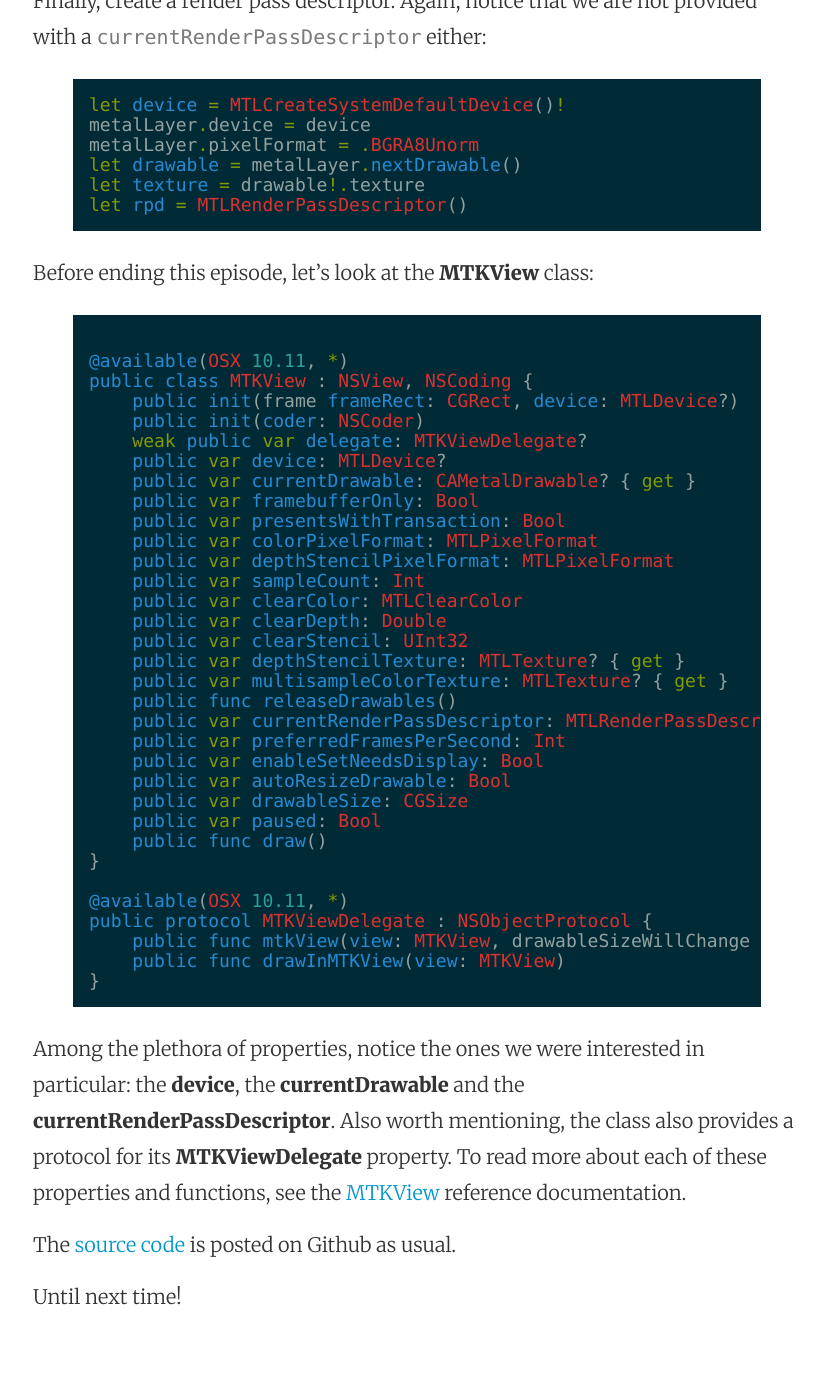
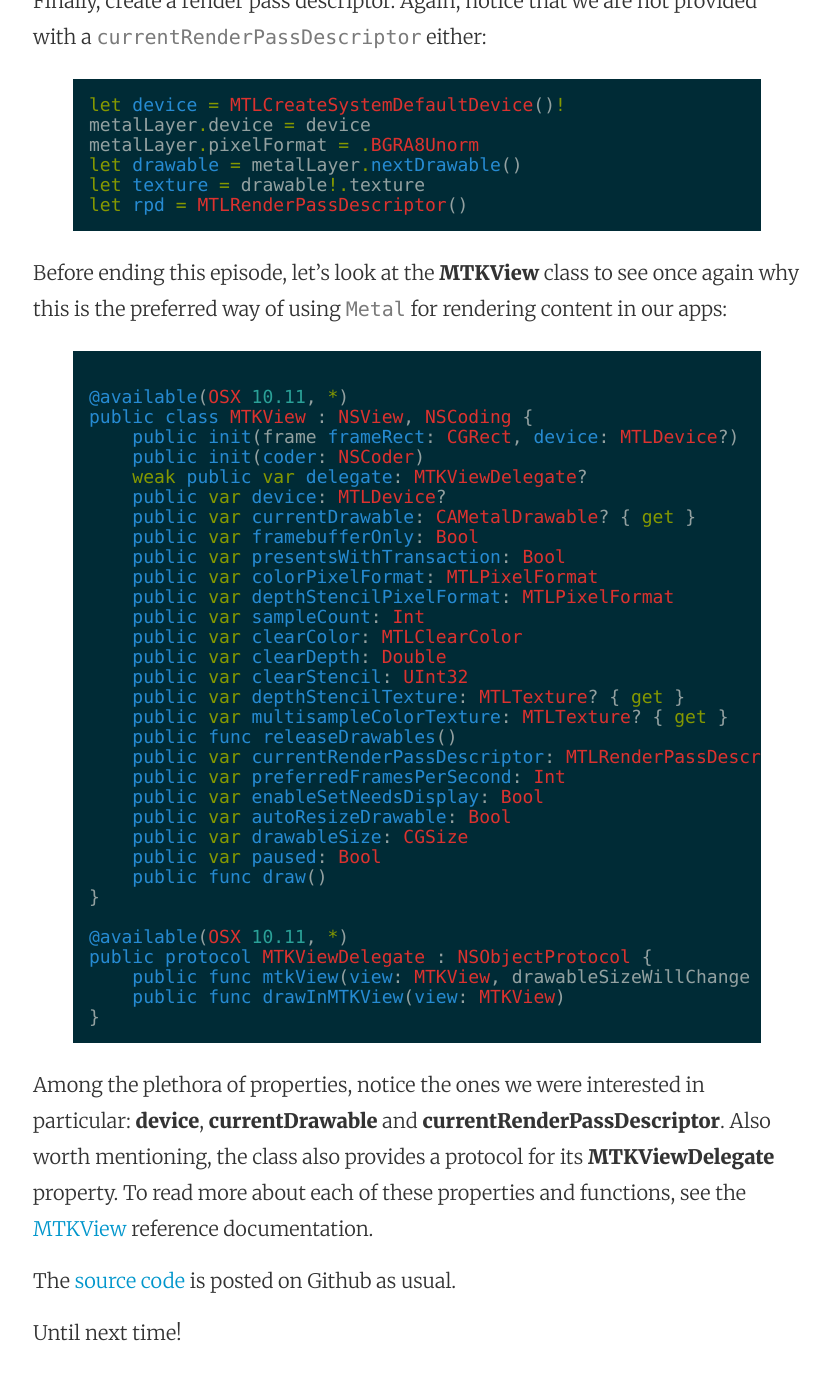
Before and after one commit to mhorga/mhorga.github.io, a Jekyll site: the page built from _posts/2016-02-15-using-metalkit-part-6.markdown, in a window 1280 px wide and 1400 px high, scrolled down 2412 px. Shown: the top 1380 px of the window, without its empty margins (223-1052 px from the left). Built offline with Jekyll 4.4.1, drawn with Linux system fonts in a browser that asks for light colours.

Commit message:
Post update: Using MetalKit part 6

```diff
--- a/_posts/2016-02-15-using-metalkit-part-6.markdown
+++ b/_posts/2016-02-15-using-metalkit-part-6.markdown
@@ -72,7 +72,7 @@ let texture = drawable!.texture
 let rpd = MTLRenderPassDescriptor()
 {% endhighlight %}
 
-Before ending this episode, let's look at the __MTKView__ class:
+Before ending this episode, let's look at the __MTKView__ class to see once again why this is the preferred way of using `Metal` for rendering content in our apps:
 
 {% highlight swift %}
 @available(OSX 10.11, *)
@@ -109,7 +109,7 @@ public protocol MTKViewDelegate : NSObjectProtocol {
 }
 {% endhighlight %}
 
-Among the plethora of properties, notice the ones we were interested in particular: the __device__, the __currentDrawable__ and the __currentRenderPassDescriptor__. Also worth mentioning, the class also provides a protocol for its __MTKViewDelegate__ property. To read more about each of these properties and functions, see the [MTKView](https://developer.apple.com/library/prerelease/ios/documentation/MetalKit/Reference/MTKView_ClassReference/index.html) reference documentation.
+Among the plethora of properties, notice the ones we were interested in particular: __device__, __currentDrawable__ and __currentRenderPassDescriptor__. Also worth mentioning, the class also provides a protocol for its __MTKViewDelegate__ property. To read more about each of these properties and functions, see the [MTKView](https://developer.apple.com/library/prerelease/ios/documentation/MetalKit/Reference/MTKView_ClassReference/index.html) reference documentation.
 
 The [source code](https://github.com/Swiftor/Metal/tree/master/ch06) is posted on Github as usual.
 
```
